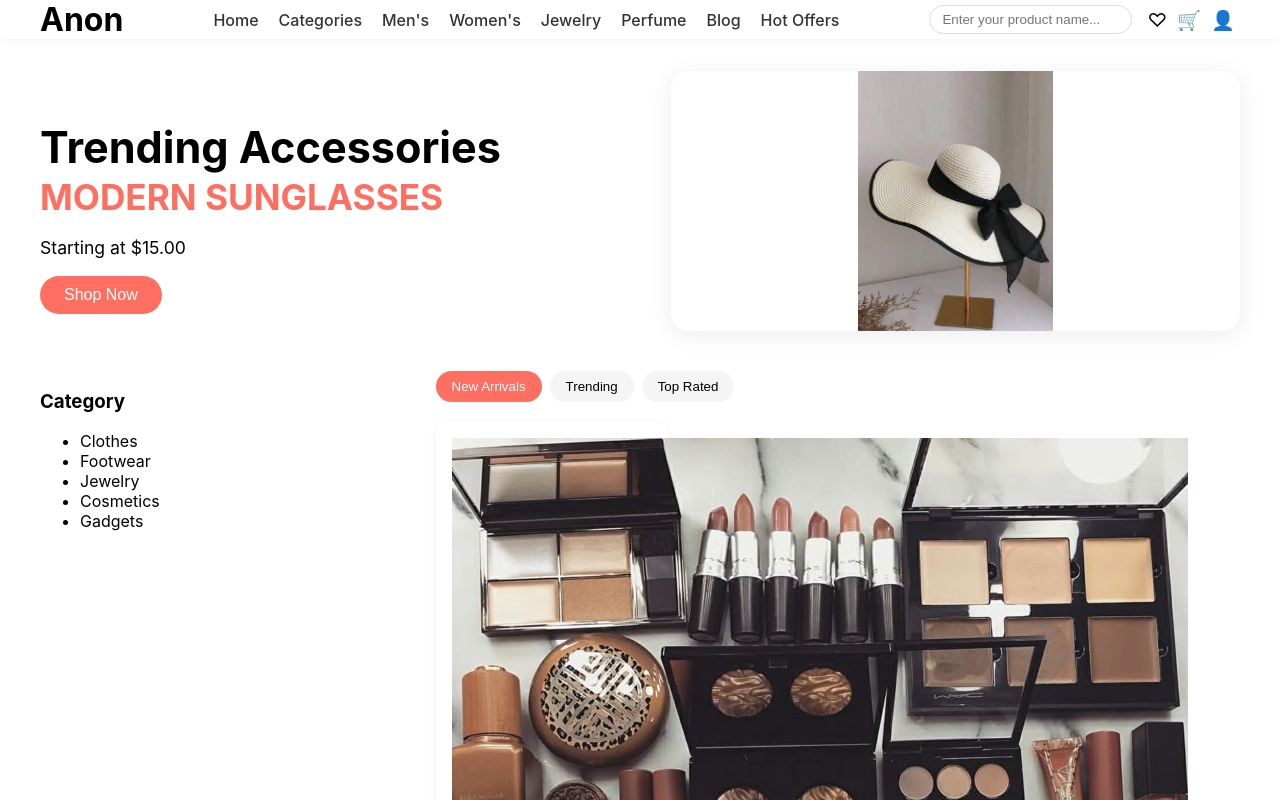
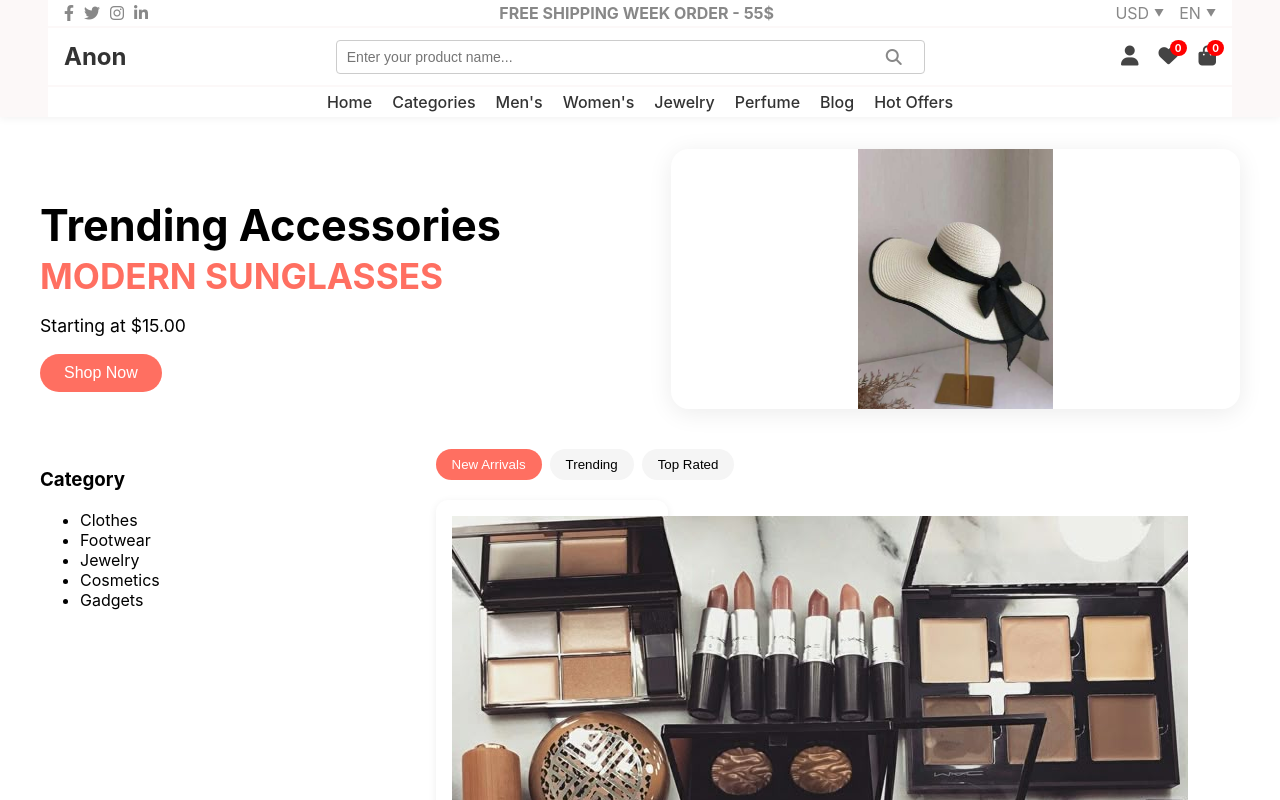
Before and after one commit to farahassaf335/React_Hello_-World, a React (Create React App) app: page / in a window 1280 px wide. Shown: the top 800 px of the page. Built offline with nearby package versions, Linux system fonts and the light colour scheme.

Commit message:
Add header component and styling

```diff
--- a/public/index.html
+++ b/public/index.html
@@ -10,6 +10,8 @@
       content="Web site created using create-react-app"
     />
     <link rel="apple-touch-icon" href="%PUBLIC_URL%/logo192.png" />
+        <link rel="stylesheet" href="https://cdnjs.cloudflare.com/ajax/libs/font-awesome/6.4.0/css/all.min.css">
+
     <!--
       manifest.json provides metadata used when your web app is installed on a
       user's mobile device or desktop. See https://developers.google.com/web/fundamentals/web-app-manifest/
--- a/src/components/Header.css
+++ b/src/components/Header.css
@@ -1,12 +1,22 @@
-.header {
-  display: flex;
-  align-items: center;
-  justify-content: space-between;
-  background: #282c34;
-  color: white;
-  padding: 16px 32px;
+.main-header {
+  background: #fcf8f8;
   box-shadow: 0 2px 8px rgba(0,0,0,0.05);
+  font-family: 'Poppins', 'Inter', sans-serif;
+  position: sticky;
+  top: 0;
+  z-index: 100;
+  width: 100%;
 }
+a,
+.option {
+  color: #444;
+  transition: color 0.2s;
+}
+a:hover,
+.option:hover {
+  color: #ff6f61;
+}
+
 
 .header-logo {
   height: 40px;
@@ -30,3 +40,276 @@
 .header-nav a:hover {
   color: #21a1f3;
 }
+
+
+.top-bar,
+.middle-bar,
+.bottom-bar {
+  display: flex;
+  align-items: center;
+  justify-content: space-between;
+  padding: 0 1rem;
+  gap: 1rem;
+}
+
+.left-title h2 {
+  font-size: 24px;
+  font-weight: bold;
+  color: #333;
+  margin: 0;
+}
+
+.center-search {
+  position: relative;
+  flex: 1;
+  max-width: 50%;
+  margin: 0 2rem;
+}
+
+.center-search input {
+  width: 100%;
+  padding: 8px 1px 8px 10px;
+  border: 1px solid #ccc;
+  border-radius: 4px;
+  font-size: 14px;
+
+}
+
+.search-icon {
+  position: absolute;
+  right: 10px;
+  top: 50%;
+  transform: translateY(-50%);
+  color: #888;
+  cursor: pointer;
+}
+
+.right-icons {
+  display: flex;
+  gap: 20px;
+  align-items: center;
+  position: relative;
+}
+
+.right-icons i {
+  font-size: 20px;
+  color: #444;
+  cursor: pointer;
+}
+
+.icon-with-badge {
+  position: relative;
+}
+
+.badge {
+  position: absolute;
+  top: -6px;
+  right: -8px;
+  background-color: red;
+  color: white;
+  font-size: 10px;
+  padding: 2px 5px;
+  border-radius: 50%;
+  font-weight: bold;
+}
+
+
+
+.nav-links a {
+  margin: 0 10px;
+  text-decoration: none;
+  color: #333;
+  font-weight: 500;
+}
+
+
+
+.header-section {
+  background-color: white;
+  width: 96%;
+  margin: 0 auto;
+}
+
+
+.h1 {
+  height: 0.7cm;
+}
+
+.h2 {
+  height: 1.5cm;
+
+}
+
+.h3 {
+  height: 0.8cm;
+      width:98.7%;
+
+}
+
+.search-icon{
+  padding-left: 10px;
+
+}
+.nav-links {
+    padding: 5px 0;
+
+  display: flex;
+  justify-content: center;
+  align-items: center;
+}
+
+
+
+.divider {
+  height: 2px;
+  background-color: #fcf8f8;
+}
+
+.top-bar {
+  color: #888;
+}
+.nav-links a {
+  transition: color 0.2s, transform 0.2s;
+}
+.nav-links a:hover {
+  color: #ff6f61;
+  transform: translateY(-2px);
+}
+
+
+.left-icons i {
+  margin-right: 10px;
+  cursor: pointer;
+  color: #888;
+}
+
+.center-title {
+  font-weight: bold;
+}
+
+
+.right-options {
+  display: flex;
+  gap: 15px;
+}
+
+.option {
+  cursor: pointer;
+  display: flex;
+  align-items: center;
+}
+
+.arrow {
+  margin-left: 5px;
+  font-size: 10px;
+}
+
+
+.option {
+  position: relative;
+  cursor: pointer;
+  display: flex;
+  align-items: center;
+  color: #888;
+}
+
+.arrow {
+  margin-left: 5px;
+  font-size: 10px;
+}
+
+.dropdown {
+  position: absolute;
+  top: 130%;
+  right: 0;
+  background-color: #fff;
+  border: 1px solid #ddd;
+  border-radius: 4px;
+  min-width: 60px;
+  box-shadow: 0 2px 8px rgba(0,0,0,0.1);
+  z-index: 10;
+}
+
+.dropdown div {
+  padding: 5px 10px;
+  cursor: pointer;
+  font-size: 14px;
+}
+
+.dropdown div:hover {
+  background-color: #f0f0f0;
+}
+
+
+
+
+
+
+
+
+
+
+
+
+
+
+
+
+
+
+
+
+.search-overlay {
+  position: fixed;
+  top: 0;
+  left: 0;
+  width: 100%;
+  height: 100%;
+  background-color: rgba(0, 0, 0, 0.75);
+  color: white;
+  z-index: 9999;
+  overflow-y: auto;
+  padding: 20px;
+}
+
+.close-btn {
+  position: absolute;
+  top: 20px;
+  right: 30px;
+  font-size: 30px;
+  background: none;
+  border: none;
+  color: white;
+  cursor: pointer;
+}
+
+.search-results {
+  max-width: 900px;
+  margin: 80px auto;
+  background-color: #fff;
+  color: #333;
+  padding: 20px;
+  border-radius: 12px;
+}
+
+.product-item {
+  display: flex;
+  gap: 20px;
+  border-bottom: 1px solid #ddd;
+  padding: 16px 0;
+}
+
+.product-item img {
+  width: 120px;
+  height: 100px;
+  object-fit: cover;
+  border-radius: 8px;
+}
+
+.product-info h3 {
+  margin: 0 0 8px;
+}
+
+.product-info p {
+  margin: 4px 0;
+}
--- a/src/components/Header.js
+++ b/src/components/Header.js
@@ -1,17 +1,165 @@
-import React from "react";
+import React, { useState } from "react";
+import "./HomePage.css";
 import "./Header.css";
+import axios from 'axios';
 
 const Header = () => {
+  const [showCurrency, setShowCurrency] = useState(false);
+  const [showLanguage, setShowLanguage] = useState(false);
+
+  const toggleCurrency = () => {
+    setShowCurrency((prev) => !prev);
+    setShowLanguage(false);
+  };
+
+  const toggleLanguage = () => {
+    setShowLanguage((prev) => !prev);
+    setShowCurrency(false);
+  };
+const [searchQuery, setSearchQuery] = useState("");
+const [searchResults, setSearchResults] = useState([]);
+const [showResults, setShowResults] = useState(false);
+const handleCloseResults = () => {
+  setShowResults(false);
+  setSearchResults([]);
+    setSearchQuery("");
+
+};
+
+const handleSearch = () => {
+  if (!searchQuery.trim()) return;
+
+  axios.get(`https://dummyjson.com/products/search?q=${searchQuery}`)
+    .then(response => {
+      setSearchResults(response.data.products);
+      setShowResults(true);
+    })
+    .catch(error => {
+      console.error("Search Error:", error);
+    });
+};
+
   return (
-    <div className="header">
-      <img src={require("../logo.svg")} alt="Logo" className="header-logo" />
-      <h1 className="header-title">Hello World App</h1>
-      <nav className="header-nav">
-        <a href="#home">Home</a>
-        <a href="#about">About</a>
-        <a href="#contact">Contact</a>
-      </nav>
+     <div className="main-header">
+        <div className="container header-content">
+          <header className="custom-header">
+       {showResults && (
+  <div className="search-overlay">
+    <button className="close-btn" onClick={handleCloseResults}>×</button>
+    <div className="search-results">
+      {searchResults.length === 0 ? (
+        <p>No results found.</p>
+      ) : (
+        searchResults.map(product => (
+          <div key={product.id} className="product-item">
+            <img src={product.thumbnail} alt={product.title} />
+            <div className="product-info">
+              <h3>{product.title}</h3>
+              <p>{product.description}</p>
+              <p><strong>${product.price}</strong> | ⭐ {product.rating}</p>
+            </div>
+          </div>
+        ))
+      )}
     </div>
+  </div>
+)}
+
+            <div className="header-section h1 top-bar">
+              <div className="left-icons">
+                <a href="https://www.facebook.com" target="_blank" rel="noopener noreferrer">
+                  <i className="fab fa-facebook-f"></i>
+                </a>
+                <a href="https://www.twitter.com" target="_blank" rel="noopener noreferrer">
+                  <i className="fab fa-twitter"></i>
+                </a>
+                <a href="https://www.instagram.com" target="_blank" rel="noopener noreferrer">
+                  <i className="fab fa-instagram"></i>
+                </a>
+                <a href="https://www.linkedin.com" target="_blank" rel="noopener noreferrer">
+                  <i className="fab fa-linkedin-in"></i>
+                </a>
+              </div>
+
+              <div className="center-title">FREE SHIPPING WEEK ORDER - 55$</div>
+
+              <div className="right-options">
+                <div className="option" onClick={toggleCurrency}>
+                  USD <span className="arrow">▼</span>
+                  {showCurrency && (
+                    <div className="dropdown">
+                      <div>USD</div>
+                      <div>EUR</div>
+                      <div>GBP</div>
+                    </div>
+                  )}
+                </div>
+
+                <div className="option" onClick={toggleLanguage}>
+                  EN <span className="arrow">▼</span>
+                  {showLanguage && (
+                    <div className="dropdown">
+                      <div>EN</div>
+                      <div>AR</div>
+                      <div>FR</div>
+                    </div>
+                  )}
+                </div>
+              </div>
+            </div>
+
+            <div className="divider"></div>
+
+            <div className="header-section h2 middle-bar">
+              <div className="left-title">
+                <h2>Anon</h2>
+              </div>
+
+              <div className="center-search">
+<input
+  type="text"
+  placeholder="Enter your product name..."
+  value={searchQuery}
+  onChange={(e) => setSearchQuery(e.target.value)}
+/>
+
+<i className="fas fa-search search-icon" onClick={handleSearch}></i>
+              </div>
+
+              <div className="right-icons">
+                <a className="icon-with-badge" href="#" target="_blank" rel="noopener noreferrer">
+                  <i className="fas fa-user"></i>
+                </a>
+
+                <a className="icon-with-badge" href="#" target="_blank" rel="noopener noreferrer">
+                  <i className="fas fa-heart"></i>
+                  <span className="badge">0</span>
+                </a>
+
+                <a className="icon-with-badge" href="#" target="_blank" rel="noopener noreferrer">
+                  <i className="fas fa-shopping-bag"></i>
+                  <span className="badge">0</span>
+                </a>
+              </div>
+            </div>
+
+            <div className="divider"></div>
+
+            <div className="header-section h3">
+              <nav className="nav-links">
+                <a href="/">Home</a>
+                <a href="/categories">Categories</a>
+                <a href="/mens">Men's</a>
+                <a href="/womens">Women's</a>
+                <a href="/jewelry">Jewelry</a>
+                <a href="/perfume">Perfume</a>
+                <a href="/blog">Blog</a>
+                <a href="/offers">Hot Offers</a>
+              </nav>
+            </div>
+          </header>
+        </div>
+      </div>
   );
 };
 
--- a/src/components/HomePage.css
+++ b/src/components/HomePage.css
@@ -4,7 +4,9 @@
   justify-content: space-between;
   gap: 32px;
   padding: 32px 0 0 0;
+
 }
+
 .hero-left {
   flex: 1 1 350px;
   min-width: 260px;
@@ -37,18 +39,10 @@
   box-shadow: 0 4px 24px rgba(0,0,0,0.08);
   object-fit: cover;
 }
-/* HomePage.css - نسخ من public/HomePage.css أو أضف هنا التنسيقات الخاصة بالصفحة */
 
-.main-header {
-  background: #fff;
-  box-shadow: 0 2px 8px rgba(0,0,0,0.05);
-  font-family: 'Poppins', 'Inter', sans-serif;
-  position: sticky;
-  top: 0;
-  z-index: 100;
+.custom-header{
+width: 100%;
 }
-
-/* Responsive utility classes */
 .container {
   width: 100%;
   max-width: 1200px;
@@ -67,12 +61,7 @@
   font-weight: bold;
 }
 
-.nav-links a {
-  margin: 0 10px;
-  text-decoration: none;
-  color: #333;
-  font-weight: 500;
-}
+
 
 .header-actions {
   display: flex;
@@ -256,10 +245,7 @@
     align-items: flex-start;
     gap: 10px;
   }
-  .nav-links {
-    flex-wrap: wrap;
-    gap: 6px;
-  }
+
   .hero-content h1 {
     font-size: 1.5rem;
   }
--- a/src/components/HomePage.js
+++ b/src/components/HomePage.js
@@ -1,35 +1,22 @@
-import React from "react";
+import React, { useState } from "react";
 import "./HomePage.css";
+import Header from "./Header";
 
-const HomePage = () => (
+const HomePage = () => {
+
+
+  return (
     <>
-    <header className="main-header">
-      <div className="container header-content">
-        <div className="logo">Anon</div>
-        <nav className="nav-links">
-          <a href="/">Home</a>
-          <a href="/categories">Categories</a>
-          <a href="/mens">Men's</a>
-          <a href="/womens">Women's</a>
-          <a href="/jewelry">Jewelry</a>
-          <a href="/perfume">Perfume</a>
-          <a href="/blog">Blog</a>
-          <a href="/offers">Hot Offers</a>
-        </nav>
-        <div className="header-actions">
-          <input className="search-bar" type="text" placeholder="Enter your product name..." />
-          <div className="icons">
-            <span className="icon">♡</span>
-            <span className="icon">🛒</span>
-            <span className="icon">👤</span>
-          </div>
-        </div>
-      </div>
-    </header>
+           <Header />
+
+
       <main>
         <section className="hero-section container">
           <div className="hero-left">
-          <h1 className="hero-title">Trending Accessories<br /><span>MODERN SUNGLASSES</span></h1>
+            <h1 className="hero-title">
+              Trending Accessories<br />
+              <span>MODERN SUNGLASSES</span>
+            </h1>
             <p className="hero-sub">Starting at $15.00</p>
             <button className="btn btn-primary">Shop Now</button>
           </div>
@@ -37,6 +24,7 @@ const HomePage = () => (
             <img src={process.env.PUBLIC_URL + "/image/photo1.jpg"} alt="Modern Sunglasses" />
           </div>
         </section>
+
         <section className="categories-section container">
           <aside className="sidebar">
             <h3>Category</h3>
@@ -48,12 +36,14 @@ const HomePage = () => (
               <li>Gadgets</li>
             </ul>
           </aside>
+
           <div className="main-content">
             <div className="product-tabs">
               <button className="tab active">New Arrivals</button>
               <button className="tab">Trending</button>
               <button className="tab">Top Rated</button>
             </div>
+
             <div className="product-grid">
               <div className="product-card">
                 <img src={process.env.PUBLIC_URL + "/image/photo2.jpg"} alt="Product" />
@@ -71,6 +61,7 @@ const HomePage = () => (
           </div>
         </section>
       </main>
+
       <footer className="main-footer">
         <div className="container footer-content">
           <div className="footer-columns">
@@ -105,5 +96,6 @@ const HomePage = () => (
       </footer>
     </>
   );
+};
 
 export default HomePage;
```
Lines whose indentation alone changed are shown as unchanged.
